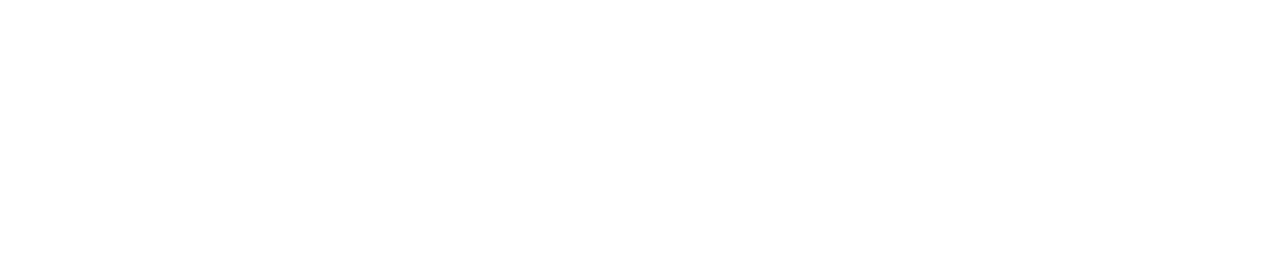
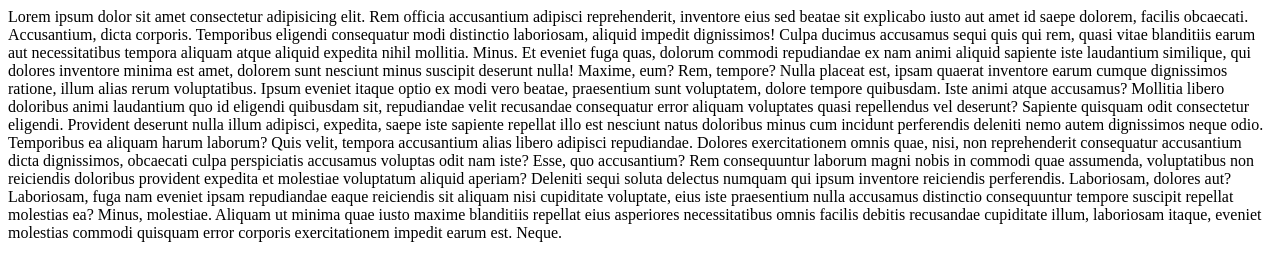
Before and after one commit to VanyaKornev2089/Urok_2, a plain HTML site: page index.html in a window 1280 px wide. Drawn offline with Linux system fonts and the light colour scheme.

Commit message:
Add files via upload

```diff
--- a/index.html
+++ b/index.html
@@ -7,6 +7,15 @@
     <title>Document</title>
 </head>
 <body>
-
+    Lorem ipsum dolor sit amet consectetur adipisicing elit. Rem officia accusantium adipisci reprehenderit, inventore eius sed beatae sit explicabo iusto aut amet id saepe dolorem, facilis obcaecati. Accusantium, dicta corporis.
+    Temporibus eligendi consequatur modi distinctio laboriosam, aliquid impedit dignissimos! Culpa ducimus accusamus sequi quis qui rem, quasi vitae blanditiis earum aut necessitatibus tempora aliquam atque aliquid expedita nihil mollitia. Minus.
+    Et eveniet fuga quas, dolorum commodi repudiandae ex nam animi aliquid sapiente iste laudantium similique, qui dolores inventore minima est amet, dolorem sunt nesciunt minus suscipit deserunt nulla! Maxime, eum?
+    Rem, tempore? Nulla placeat est, ipsam quaerat inventore earum cumque dignissimos ratione, illum alias rerum voluptatibus. Ipsum eveniet itaque optio ex modi vero beatae, praesentium sunt voluptatem, dolore tempore quibusdam.
+    Iste animi atque accusamus? Mollitia libero doloribus animi laudantium quo id eligendi quibusdam sit, repudiandae velit recusandae consequatur error aliquam voluptates quasi repellendus vel deserunt? Sapiente quisquam odit consectetur eligendi.
+    Provident deserunt nulla illum adipisci, expedita, saepe iste sapiente repellat illo est nesciunt natus doloribus minus cum incidunt perferendis deleniti nemo autem dignissimos neque odio. Temporibus ea aliquam harum laborum?
+    Quis velit, tempora accusantium alias libero adipisci repudiandae. Dolores exercitationem omnis quae, nisi, non reprehenderit consequatur accusantium dicta dignissimos, obcaecati culpa perspiciatis accusamus voluptas odit nam iste? Esse, quo accusantium?
+    Rem consequuntur laborum magni nobis in commodi quae assumenda, voluptatibus non reiciendis doloribus provident expedita et molestiae voluptatum aliquid aperiam? Deleniti sequi soluta delectus numquam qui ipsum inventore reiciendis perferendis.
+    Laboriosam, dolores aut? Laboriosam, fuga nam eveniet ipsam repudiandae eaque reiciendis sit aliquam nisi cupiditate voluptate, eius iste praesentium nulla accusamus distinctio consequuntur tempore suscipit repellat molestias ea? Minus, molestiae.
+    Aliquam ut minima quae iusto maxime blanditiis repellat eius asperiores necessitatibus omnis facilis debitis recusandae cupiditate illum, laboriosam itaque, eveniet molestias commodi quisquam error corporis exercitationem impedit earum est. Neque.
 </body>
 </html>
```
